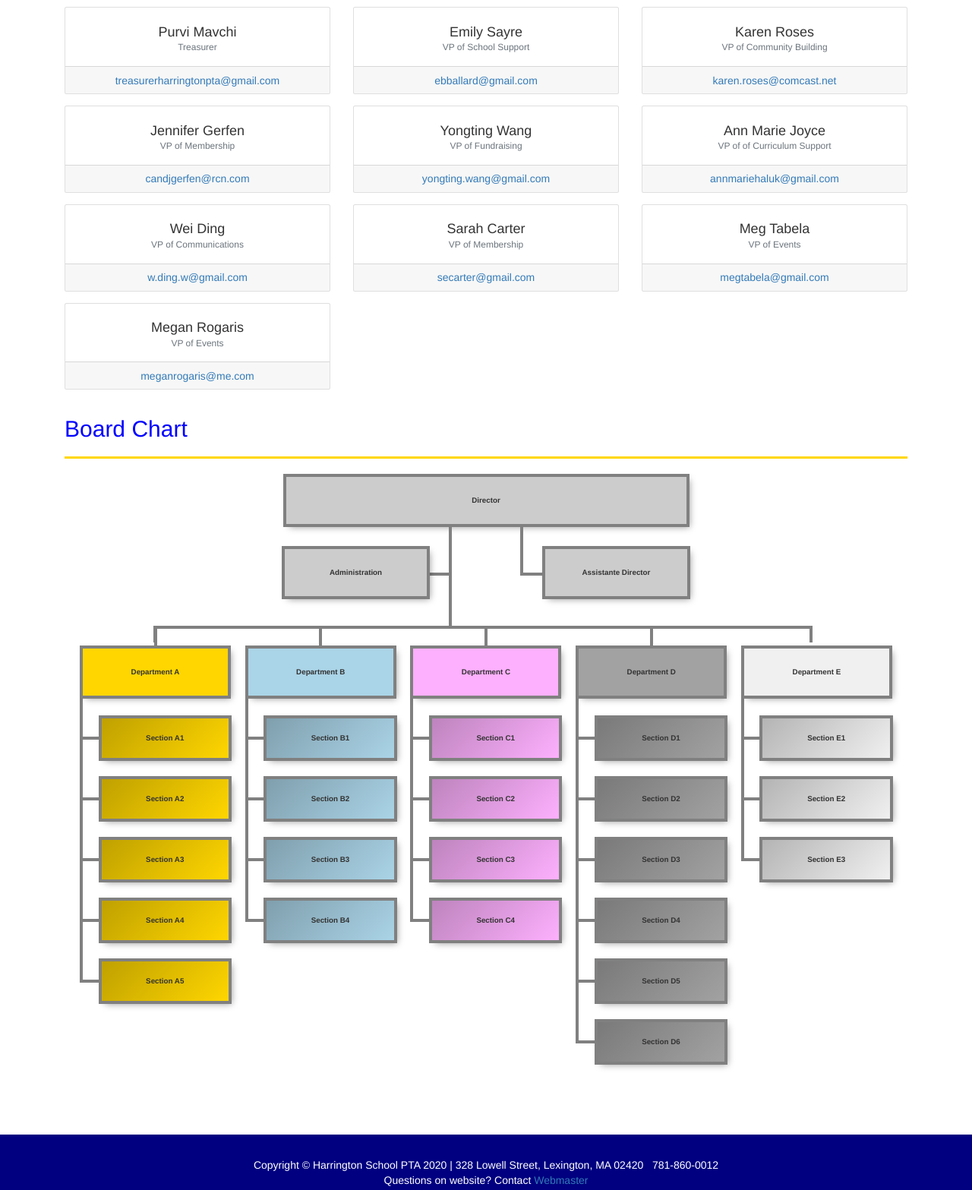
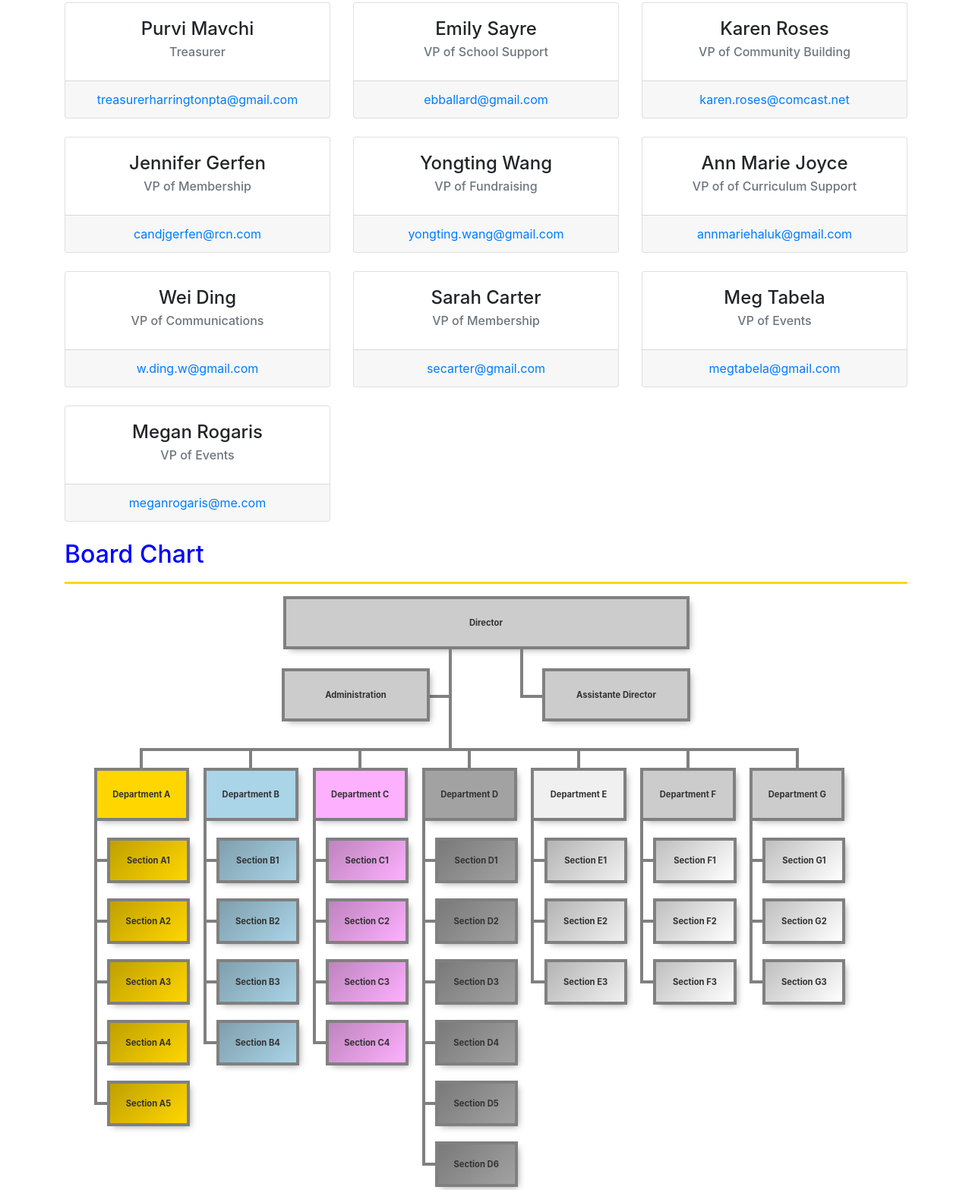
Before and after one commit to lindachen1/Harrington-Website, a website: page board.html in a window 1280 px wide. Shown: the part 822-2389 px from the top of the page at 76% size. Drawn offline with nearby package versions, Linux system fonts and the light colour scheme.

Commit message:
added branches to org chart

```diff
--- a/board.html
+++ b/board.html
@@ -16,10 +16,7 @@
   <!-- Custom styles for this template -->
   <link href="css/modern-business.css" rel="stylesheet">
   <link href="css/orgchart.css" rel="stylesheet">
-  <!-- Orgchart css-->
-  <link href="//maxcdn.bootstrapcdn.com/bootstrap/3.3.0/css/bootstrap.min.css" rel="stylesheet" id="bootstrap-css">
-<script src="//maxcdn.bootstrapcdn.com/bootstrap/3.3.0/js/bootstrap.min.js"></script>
-<script src="//code.jquery.com/jquery-1.11.1.min.js"></script>
+
 </head>
 
 <body>
@@ -309,6 +306,22 @@
                   <li class="section"><a href="#"><span>Section E3</span></a></li>
                 </ul>
               </li>
+			  <li class="department dep-f">
+                <a href="#"><span>Department F</span></a>
+                <ul class="sections">
+                  <li class="section"><a href="#"><span>Section F1</span></a></li>
+                  <li class="section"><a href="#"><span>Section F2</span></a></li>
+                  <li class="section"><a href="#"><span>Section F3</span></a></li>
+                </ul>
+              </li>
+			  <li class="department dep-g">
+                <a href="#"><span>Department G</span></a>
+                <ul class="sections">
+                  <li class="section"><a href="#"><span>Section G1</span></a></li>
+                  <li class="section"><a href="#"><span>Section G2</span></a></li>
+                  <li class="section"><a href="#"><span>Section G3</span></a></li>
+                </ul>
+              </li>
             </ul>
           </li>
         </ul>
--- a/css/orgchart.css
+++ b/css/orgchart.css
@@ -172,7 +172,6 @@
 
 .department:first-child,
 .departments li:nth-child(2){
-  margin-left: 0;
   clear: left;
 }
 
@@ -187,7 +186,7 @@
   border-left: 4px solid gray;
   margin: 0 auto;
   top: 130px;
-  left: 9.1%
+  left: 7.4% /* COMMENT: you can change alignment here */
 }
 
 @media all and (max-width: 767px){
@@ -201,7 +200,7 @@
 @media all and (min-width: 768px){
   .department:first-child:before,
    .department:last-child:before{
-    border:none;
+    /*border:none;*/
   }
 }
 
@@ -220,7 +219,7 @@
 
 .department{
   border-left: 4px solid gray;
-  width: 18.59894921190893%;
+  width: 11.7%; /* COMMENT: you can change width of departments here */
   float: left;
   margin-left: 1.751313485113835%;
   margin-bottom: 60px;
```
